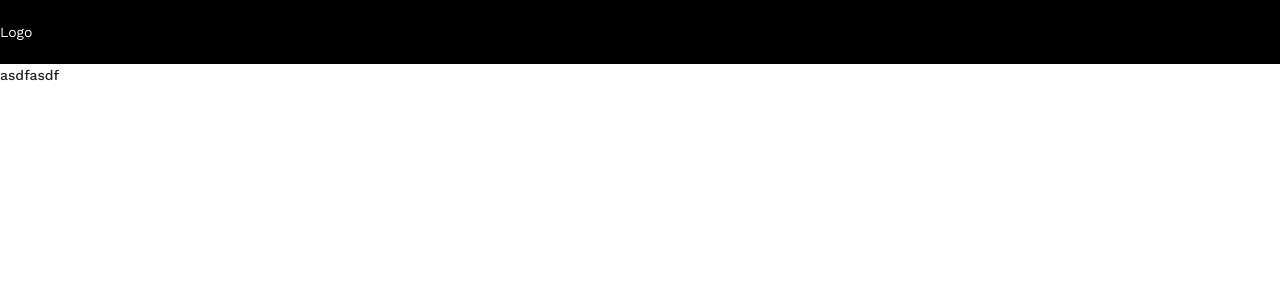
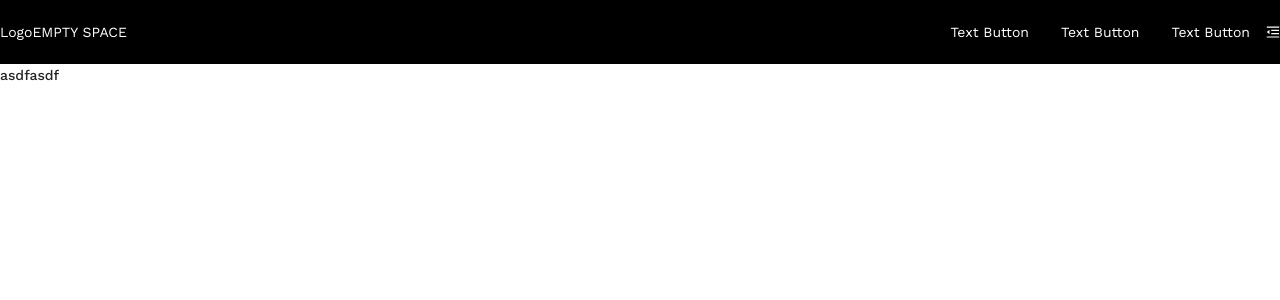
Before and after one commit to Aravindan07/website-test, a Next.js app: page / in a window 1280 px wide. Shown: the top 300 px of the page. Built offline with nearby package versions, Linux system fonts and the light colour scheme.

Commit message:
include prettierrc

```diff
--- a/components/Header/index.tsx
+++ b/components/Header/index.tsx
@@ -1,11 +1,14 @@
 import { Row, Col, Button } from 'antd'
+import { MenuFoldOutlined } from '@ant-design/icons'
 
 import styles from './Header.module.css'
 const Header = () => {
 	return (
 		<Row className={styles.headerDiv} justify='space-between' align='middle'>
 			<Col flex='none'> Logo</Col>
-			<Col xs={0}>
+			<Col flex='auto'> EMPTY SPACE</Col>
+
+			<Col flex='none'>
 				<Button type='text' className={styles.headerButton}>
 					Text Button
 				</Button>
@@ -16,6 +19,9 @@ const Header = () => {
 					Text Button
 				</Button>
 			</Col>
+			<Col flex='none'>
+				<MenuFoldOutlined />
+			</Col>
 		</Row>
 	)
 }
```
Also changed, not shown: components/Layout/index.tsx (+3 -5 lines), .prettierrc.json (added).
